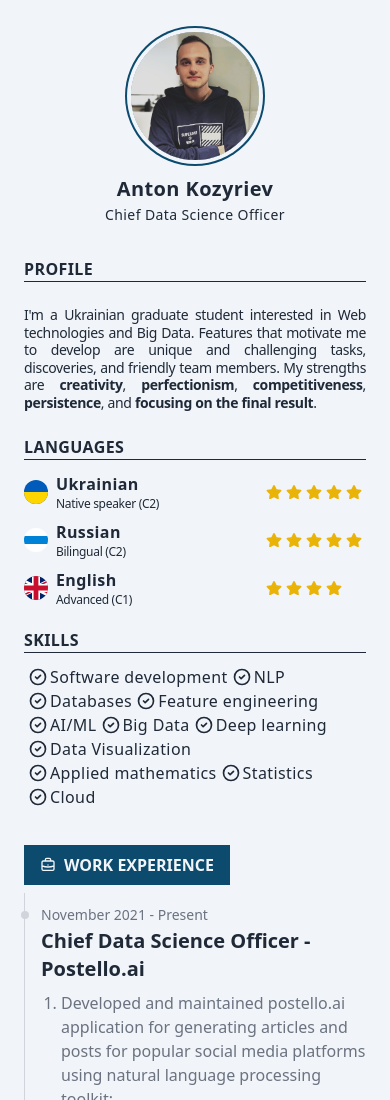
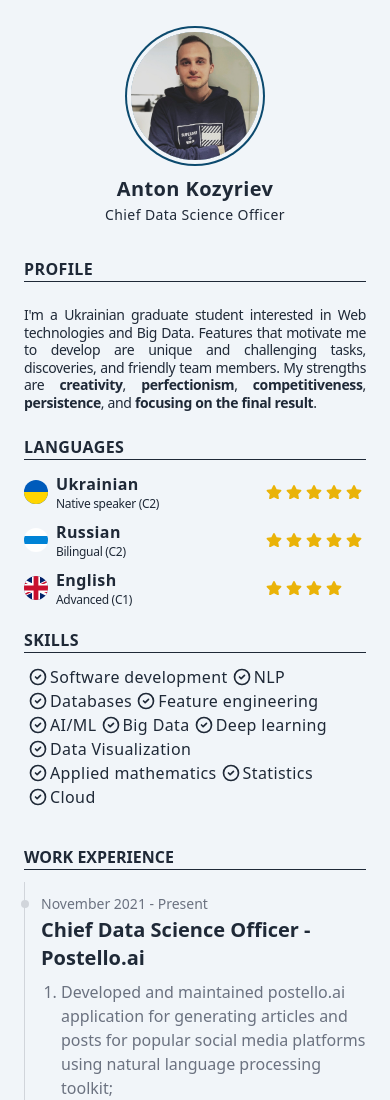
Before and after one commit to kaydotdev/antonkozyriev.me, a React (Create React App) app: page / in a window 390 px wide. Shown: the top 1100 px of the page. Built offline with nearby package versions, Linux system fonts and the light colour scheme.

Commit message:
fix: make header component responsive to the mobile

```diff
--- a/src/components/Header.tsx
+++ b/src/components/Header.tsx
@@ -7,7 +7,8 @@ interface HeaderProps {
 
 function Header(props: HeaderProps) {
     return (
-        <div className="flex flex-row bg-sky-900 text-slate-100 px-4 py-2 mb-2 w-fit items-center">
+        <>
+            <div className="hidden sm:flex flex-row bg-sky-900 text-slate-100 px-4 py-2 mb-2 w-fit items-center">
                 <div className="h-4 w-4 mr-2">
                     {props.children}
                 </div>
@@ -15,6 +16,8 @@ function Header(props: HeaderProps) {
                     {props.text}
                 </div>
             </div>
+            <div className="sm:hidden mb-3 font-extrabold uppercase border-b-[1px] sm:border-slate-100 border-gray-800 sm:text-slate-100 text-gray-800">{props.text}</div>
+        </>
     );
 }
 
```
Lines whose indentation alone changed are shown as unchanged.
